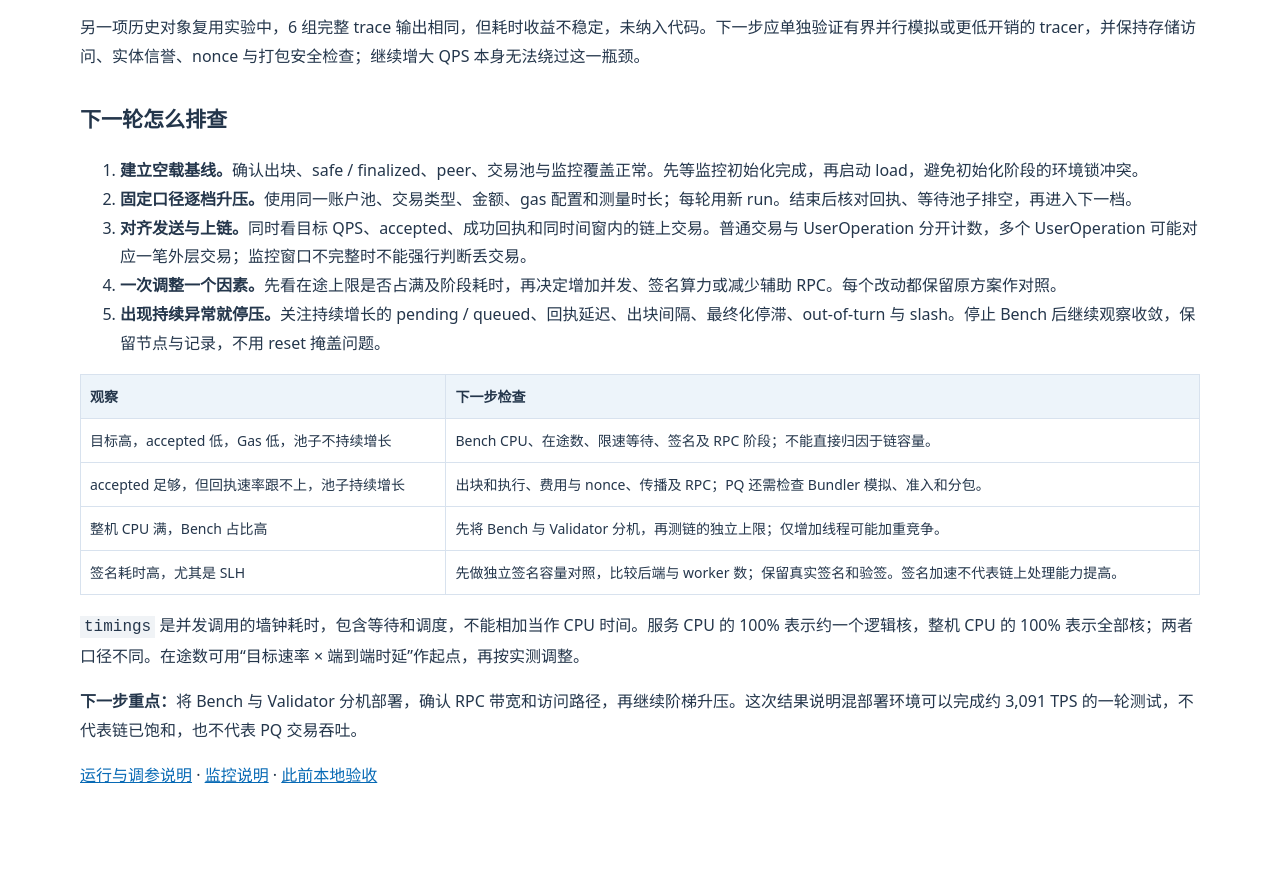
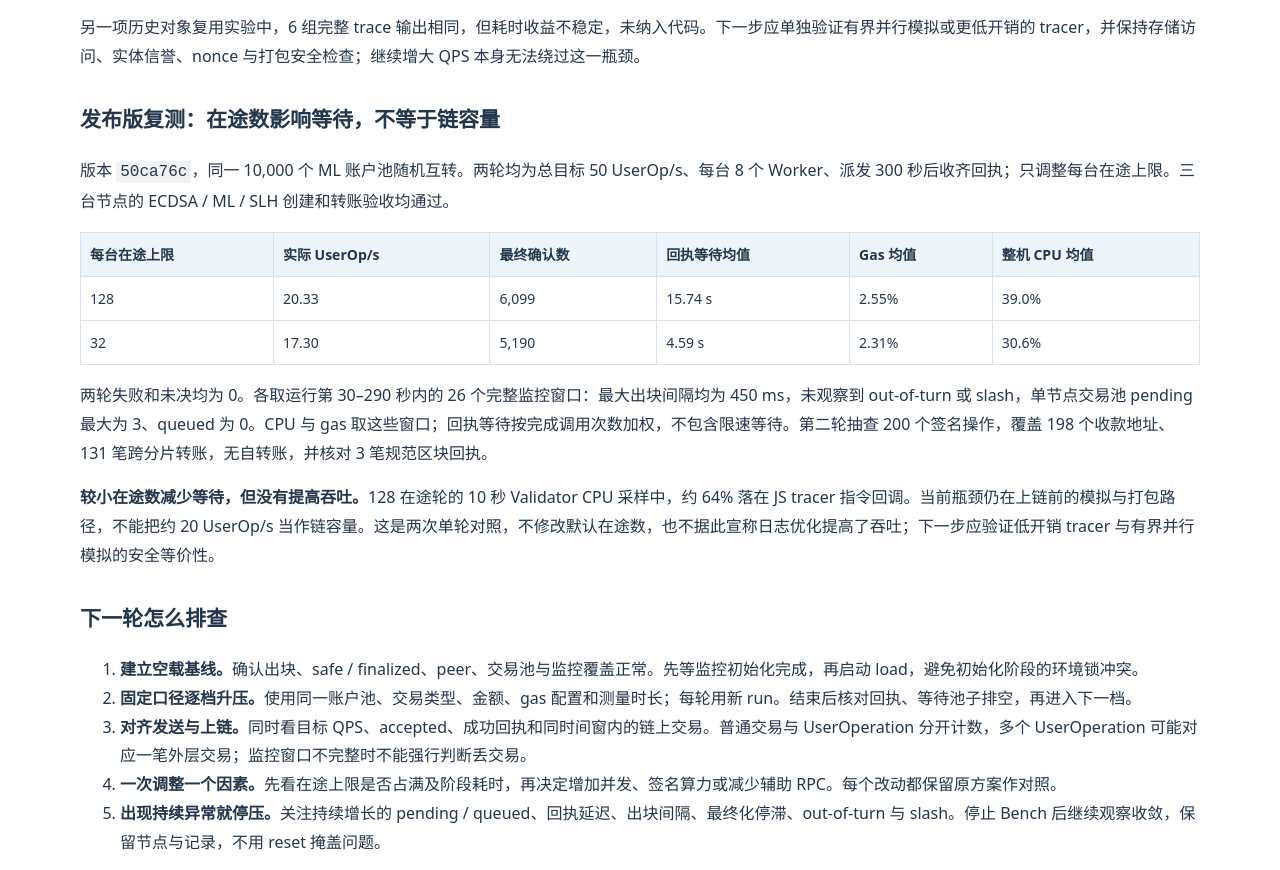
Before and after one commit to will-2012/bsc-pqc-playground, a plain HTML site: page docs/chain-bench/load/performance.html in a window 1280 px wide. Shown: the part 2657-3527 px from the top of the page. Before the commit the page ends 3486 px from the top, so only its background shows below. Drawn offline with Linux system fonts and the light colour scheme.

Commit message:
docs: record ML load checks

```diff
--- a/docs/chain-bench/load/performance.html
+++ b/docs/chain-bench/load/performance.html
@@ -67,6 +67,17 @@ a{color:#086ab5}code{background:#f0f3f6;padding:2px 4px}
 <p><strong>Bundler 支持并发，但各阶段不同。</strong>请求接收与 bundle 提交可并发；当前打包前的第二次验证仍逐笔执行。<code>mempool-max-parallel-ops</code> 限制同一发送者的并行操作，不是模拟线程数；增加 executor 也不会直接加速这段验证。后续若并行模拟，需要限制在途数，并保留按顺序执行的存储冲突、发送者与 Paymaster 余额检查。</p>
 <p>另一项历史对象复用实验中，6 组完整 trace 输出相同，但耗时收益不稳定，未纳入代码。下一步应单独验证有界并行模拟或更低开销的 tracer，并保持存储访问、实体信誉、nonce 与打包安全检查；继续增大 QPS 本身无法绕过这一瓶颈。</p>
 
+<h2>发布版复测：在途数影响等待，不等于链容量</h2>
+<p>版本 <code>50ca76c</code>，同一 10,000 个 ML 账户池随机互转。两轮均为总目标 50 UserOp/s、每台 8 个 Worker、派发 300 秒后收齐回执；只调整每台在途上限。三台节点的 ECDSA / ML / SLH 创建和转账验收均通过。</p>
+<div class="table"><table>
+<thead><tr><th>每台在途上限</th><th>实际 UserOp/s</th><th>最终确认数</th><th>回执等待均值</th><th>Gas 均值</th><th>整机 CPU 均值</th></tr></thead>
+<tbody>
+<tr><td>128</td><td>20.33</td><td>6,099</td><td>15.74 s</td><td>2.55%</td><td>39.0%</td></tr>
+<tr><td>32</td><td>17.30</td><td>5,190</td><td>4.59 s</td><td>2.31%</td><td>30.6%</td></tr>
+</tbody></table></div>
+<p>两轮失败和未决均为 0。各取运行第 30–290 秒内的 26 个完整监控窗口：最大出块间隔均为 450 ms，未观察到 out-of-turn 或 slash，单节点交易池 pending 最大为 3、queued 为 0。CPU 与 gas 取这些窗口；回执等待按完成调用次数加权，不包含限速等待。第二轮抽查 200 个签名操作，覆盖 198 个收款地址、131 笔跨分片转账，无自转账，并核对 3 笔规范区块回执。</p>
+<p><strong>较小在途数减少等待，但没有提高吞吐。</strong>128 在途轮的 10 秒 Validator CPU 采样中，约 64% 落在 JS tracer 指令回调。当前瓶颈仍在上链前的模拟与打包路径，不能把约 20 UserOp/s 当作链容量。这是两次单轮对照，不修改默认在途数，也不据此宣称日志优化提高了吞吐；下一步应验证低开销 tracer 与有界并行模拟的安全等价性。</p>
+
 <h2>下一轮怎么排查</h2>
 <ol>
 <li><strong>建立空载基线。</strong>确认出块、safe / finalized、peer、交易池与监控覆盖正常。先等监控初始化完成，再启动 load，避免初始化阶段的环境锁冲突。</li>
```
